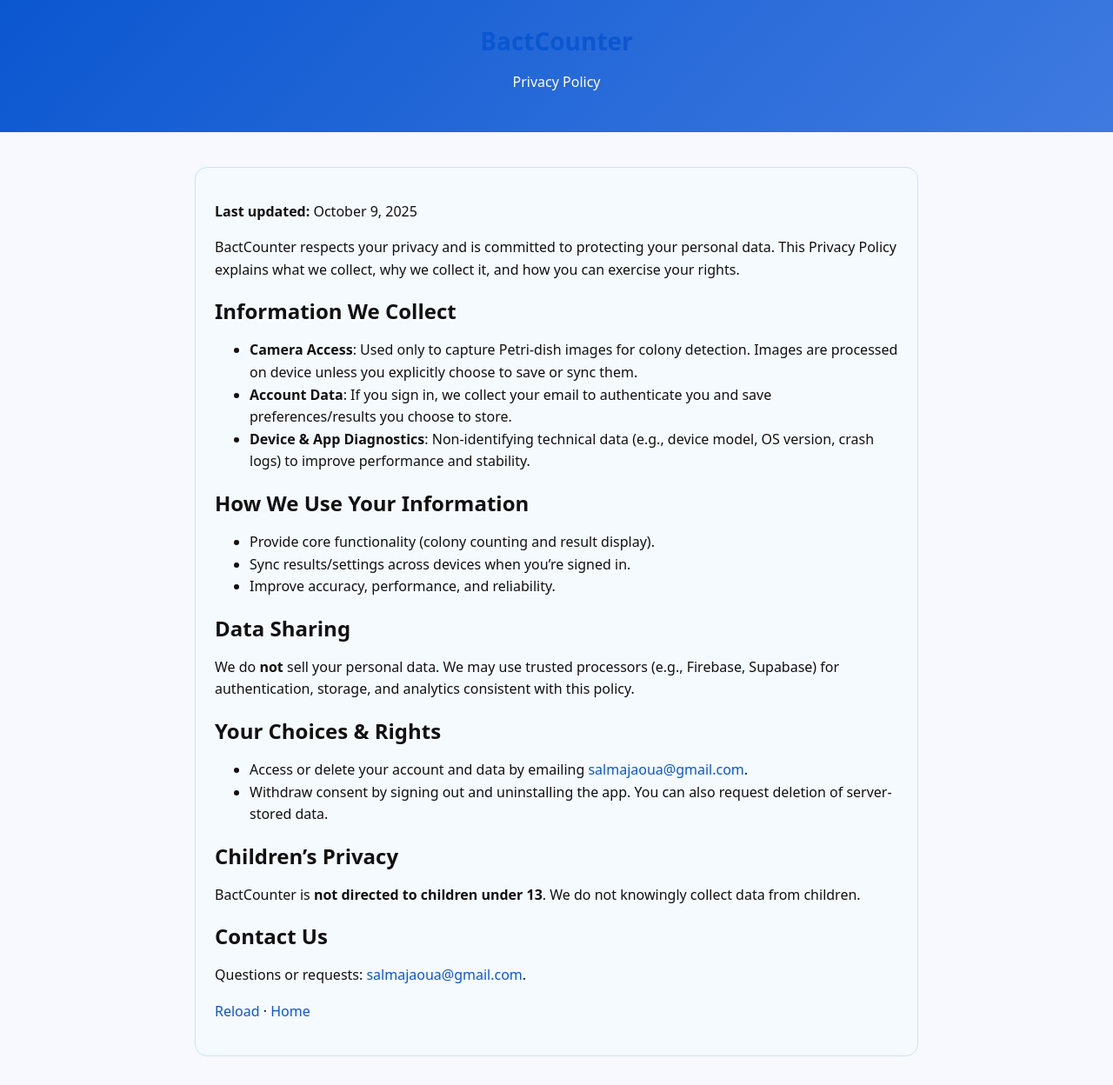
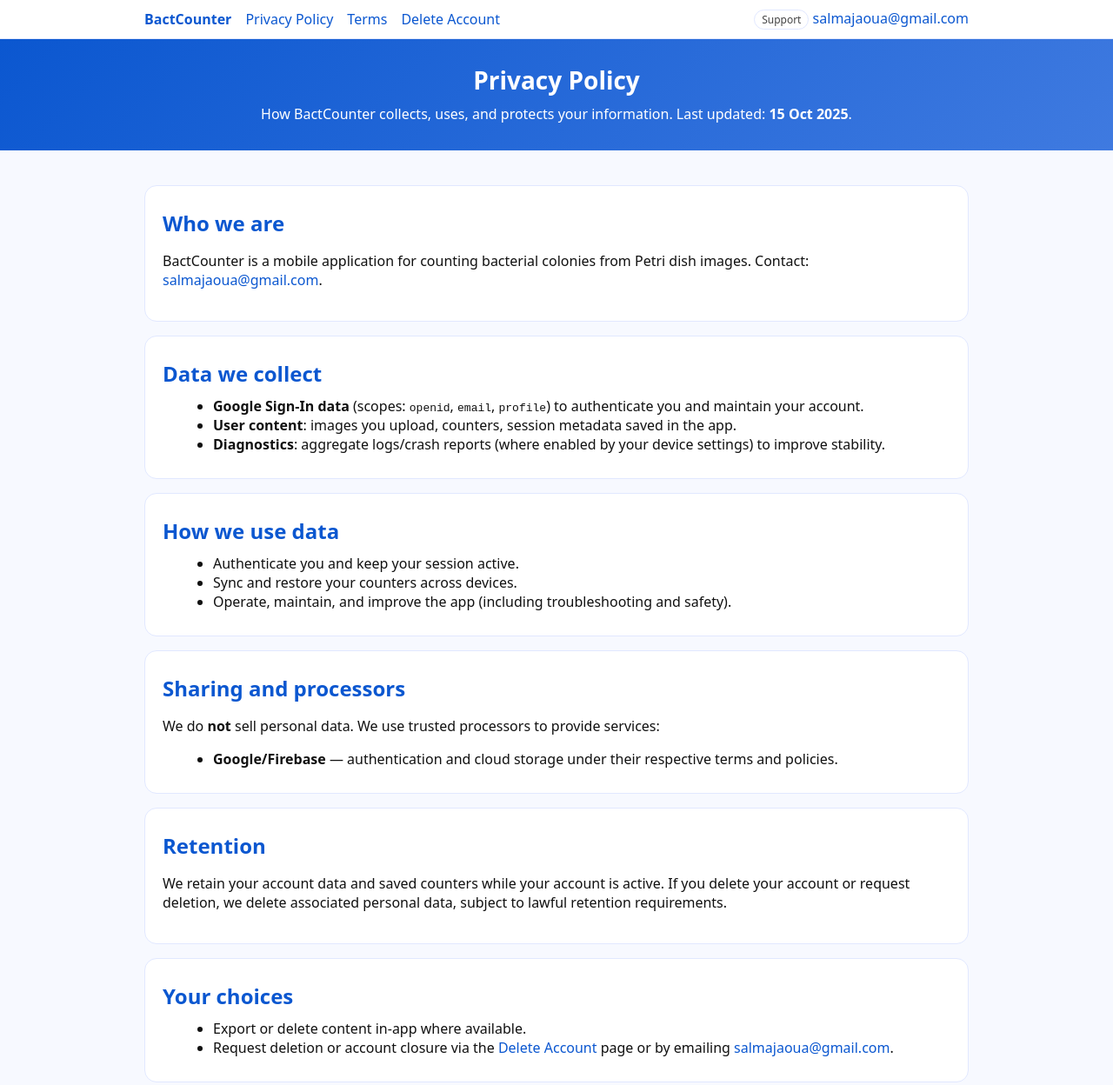
Before and after one commit to SJK-1/SJK-1.github.io, a plain HTML site: page privacy.html in a window 1280 px wide. Shown: the top 1248 px of the page at 87% size. Drawn offline with Linux system fonts and the light colour scheme.

Commit message:
Update privacy.html

```diff
--- a/privacy.html
+++ b/privacy.html
@@ -3,124 +3,136 @@
 <head>
   <meta charset="utf-8" />
   <meta name="viewport" content="width=device-width,initial-scale=1" />
-  <title>Privacy Policy — BactCounter</title>
-  <!-- icons -->
+  <title>BactCounter — Privacy Policy</title>
+
+  <!-- icons (same across the site) -->
   <link rel="icon" href="/favicon.ico">
+  <link rel="icon" type="image/png" sizes="16x16" href="/favicon-16.png">
   <link rel="icon" type="image/png" sizes="32x32" href="/favicon-32.png">
+  <link rel="icon" type="image/png" sizes="192x192" href="/android-chrome-192x192.png">
+  <link rel="icon" type="image/png" sizes="512x512" href="/android-chrome-512x512.png">
   <link rel="apple-touch-icon" sizes="180x180" href="/apple-touch-icon.png">
+  <link rel="manifest" href="/site.webmanifest">
+  <meta name="theme-color" content="#0b57d0">
 
-  <meta name="description" content="Privacy practices for BactCounter, including data collection, use, sharing, and user rights." />
-  <link rel="canonical" href="https://bactcounter.com/privacy-policy.html" />
+  <!-- SEO -->
+  <meta name="description" content="Privacy Policy for BactCounter" />
+  <link rel="canonical" href="https://bactcounter.com/privacy.html" />
+
+  <!-- Theme / layout (same as index) -->
   <style>
-  :root{
-    --brand:#0b57d0;   /* primary blue */
-    --ink:#111;        /* main text */
-    --muted:#444;      /* secondary text */
-    --bg:#f7f9ff;      /* page background */
-    --card:#f5faff;    /* card background */
-    --line:#cce0ff;    /* borders/dividers */
-  }
-
-  *{box-sizing:border-box}
-  body{
-    font-family:system-ui,-apple-system,"Segoe UI",Roboto,Helvetica,Arial,sans-serif;
-    margin:0;
-    background:var(--bg);
-    color:var(--ink);
-  }
-
-  /* Header: blue gradient */
-  header{
-    padding:28px 20px;
-    text-align:center;
-    background:linear-gradient(135deg, var(--brand), #3f7ae0);
-    color:#fff;
-  }
-
-  main{
-    max-width:880px;
-    margin:0 auto;
-    padding:24px;
-  }
-
-  .card{
-    background:var(--card);
-    border:1px solid var(--line);
-    border-radius:14px;
-    padding:22px;
-    margin:16px 0;
-  }
-
-  h1{
-    margin:0 0 6px;
-    font-size:28px;
-    color:var(--brand);
-  }
-
-  h2{ margin:18px 0 6px }
-
-  p, li{ line-height:1.6; }
-
-  a{
-    color:var(--brand);
-    text-decoration:none;
-  }
-  a:hover{ text-decoration:underline; }
-
-  footer{
-    padding:26px 20px;
-    text-align:center;
-    color:var(--muted);
-    background:#f0f4ff;
-  }
-</style>
-
+    :root{
+      --brand:#0b57d0; --ink:#111; --muted:#444; --bg:#f7f9ff; --card:#fff; --line:#e1e8ff; --white:#fff;
+    }
+    *{box-sizing:border-box}
+    body{font-family:system-ui,-apple-system,"Segoe UI",Roboto,Helvetica,Arial,sans-serif;margin:0;background:var(--bg);color:var(--ink)}
+    a{color:var(--brand);text-decoration:none} a:hover{text-decoration:underline}
+    /* nav */
+    nav{background:var(--white);border-bottom:1px solid var(--line)}
+    .navwrap{max-width:980px;margin:0 auto;padding:10px 16px;display:flex;gap:16px;align-items:center}
+    .navwrap .spacer{margin-left:auto}
+    .badge{display:inline-block;padding:2px 8px;border:1px solid var(--line);border-radius:999px;color:var(--muted);font-size:12px}
+    /* hero */
+    header{background:linear-gradient(135deg,var(--brand),#3f7ae0);color:#fff;padding:28px 20px;text-align:center}
+    header h1{margin:0 0 6px;font-size:28px;color:#fff}
+    header p{margin:8px auto 0;max-width:860px;line-height:1.6}
+    /* content */
+    main{max-width:980px;margin:0 auto;padding:24px 16px}
+    .card{background:var(--card);border:1px solid var(--line);border-radius:14px;padding:20px;margin:16px 0}
+    h2{margin:6px 0 10px;color:var(--brand)}
+    ul{margin:0 0 8px 18px}
+    /* footer */
+    footer{padding:26px 20px;text-align:center;color:var(--muted);background:#f0f4ff;margin-top:16px}
+  </style>
 </head>
 <body>
+  <!-- NAV -->
+  <nav>
+    <div class="navwrap">
+      <strong style="color:var(--brand)">BactCounter</strong>
+      <a href="/privacy.html">Privacy Policy</a>
+      <a href="/terms-of-service.html">Terms</a>
+      <a href="/delete-account.html">Delete Account</a>
+      <span class="spacer"><span class="badge">Support</span> <a href="mailto:salmajaoua@gmail.com">salmajaoua@gmail.com</a></span>
+    </div>
+  </nav>
+
+  <!-- HERO -->
   <header>
-    <h1>BactCounter</h1>
-    <p>Privacy Policy</p>
+    <h1>Privacy Policy</h1>
+    <p>How BactCounter collects, uses, and protects your information. Last updated: <strong>15 Oct 2025</strong>.</p>
   </header>
 
+  <!-- CONTENT -->
   <main>
-    <article class="card">
-      <p class="meta"><strong>Last updated:</strong> October 9, 2025</p>
+    <section class="card">
+      <h2>Who we are</h2>
+      <p>BactCounter is a mobile application for counting bacterial colonies from Petri dish images. Contact: <a href="mailto:salmajaoua@gmail.com">salmajaoua@gmail.com</a>.</p>
+    </section>
 
-      <p>BactCounter respects your privacy and is committed to protecting your personal data. This Privacy Policy explains what we collect, why we collect it, and how you can exercise your rights.</p>
+    <section class="card">
+      <h2>Data we collect</h2>
+      <ul>
+        <li><strong>Google Sign-In data</strong> (scopes: <code>openid</code>, <code>email</code>, <code>profile</code>) to authenticate you and maintain your account.</li>
+        <li><strong>User content</strong>: images you upload, counters, session metadata saved in the app.</li>
+        <li><strong>Diagnostics</strong>: aggregate logs/crash reports (where enabled by your device settings) to improve stability.</li>
+      </ul>
+    </section>
 
-      <h2>Information We Collect</h2>
+    <section class="card">
+      <h2>How we use data</h2>
       <ul>
-        <li><strong>Camera Access</strong>: Used only to capture Petri-dish images for colony detection. Images are processed on device unless you explicitly choose to save or sync them.</li>
-        <li><strong>Account Data</strong>: If you sign in, we collect your email to authenticate you and save preferences/results you choose to store.</li>
-        <li><strong>Device & App Diagnostics</strong>: Non-identifying technical data (e.g., device model, OS version, crash logs) to improve performance and stability.</li>
+        <li>Authenticate you and keep your session active.</li>
+        <li>Sync and restore your counters across devices.</li>
+        <li>Operate, maintain, and improve the app (including troubleshooting and safety).</li>
       </ul>
+    </section>
 
-      <h2>How We Use Your Information</h2>
+    <section class="card">
+      <h2>Sharing and processors</h2>
+      <p>We do <strong>not</strong> sell personal data. We use trusted processors to provide services:</p>
       <ul>
-        <li>Provide core functionality (colony counting and result display).</li>
-        <li>Sync results/settings across devices when you’re signed in.</li>
-        <li>Improve accuracy, performance, and reliability.</li>
+        <li><strong>Google/Firebase</strong> — authentication and cloud storage under their respective terms and policies.</li>
       </ul>
+    </section>
 
-      <h2>Data Sharing</h2>
-      <p>We do <strong>not</strong> sell your personal data. We may use trusted processors (e.g., Firebase, Supabase) for authentication, storage, and analytics consistent with this policy.</p>
+    <section class="card">
+      <h2>Retention</h2>
+      <p>We retain your account data and saved counters while your account is active. If you delete your account or request deletion, we delete associated personal data, subject to lawful retention requirements.</p>
+    </section>
 
-      <h2>Your Choices & Rights</h2>
+    <section class="card">
+      <h2>Your choices</h2>
       <ul>
-        <li>Access or delete your account and data by emailing <a href="mailto:salmajaoua@gmail.com">salmajaoua@gmail.com</a>.</li>
-        <li>Withdraw consent by signing out and uninstalling the app. You can also request deletion of server-stored data.</li>
+        <li>Export or delete content in-app where available.</li>
+        <li>Request deletion or account closure via the <a href="/delete-account.html">Delete Account</a> page or by emailing <a href="mailto:salmajaoua@gmail.com">salmajaoua@gmail.com</a>.</li>
       </ul>
+    </section>
 
-      <h2>Children’s Privacy</h2>
-      <p>BactCounter is <strong>not directed to children under 13</strong>. We do not knowingly collect data from children.</p>
+    <section class="card">
+      <h2>Security</h2>
+      <p>Data is transmitted over HTTPS. We apply reasonable technical and organizational safeguards to protect personal data.</p>
+    </section>
 
-      <h2>Contact Us</h2>
-      <p>Questions or requests: <a href="mailto:salmajaoua@gmail.com">salmajaoua@gmail.com</a>.</p>
+    <section class="card">
+      <h2>Google API Services User Data Policy</h2>
+      <p>BactCounter’s use and transfer of information received from Google APIs to any other app adheres to the
+        <a href="https://developers.google.com/terms/api-services-user-data-policy" target="_blank" rel="noopener">Google API Services User Data Policy</a>,
+        including the Limited Use requirements.</p>
+    </section>
 
-      <p><a href="./">Reload</a> · <a href="./index.html">Home</a></p>
-    </article>
+    <section class="card">
+      <h2>Contact</h2>
+      <p>Questions? <a href="mailto:salmajaoua@gmail.com">salmajaoua@gmail.com</a></p>
+    </section>
   </main>
 
-  <footer>© 2025 BactCounter</footer>
+  <!-- FOOTER -->
+  <footer>
+    © 2025 BactCounter ·
+    <a href="/privacy.html">Privacy Policy</a> ·
+    <a href="/terms-of-service.html">Terms</a> ·
+    <a href="/delete-account.html">Delete Account</a>
+  </footer>
 </body>
 </html>
```
